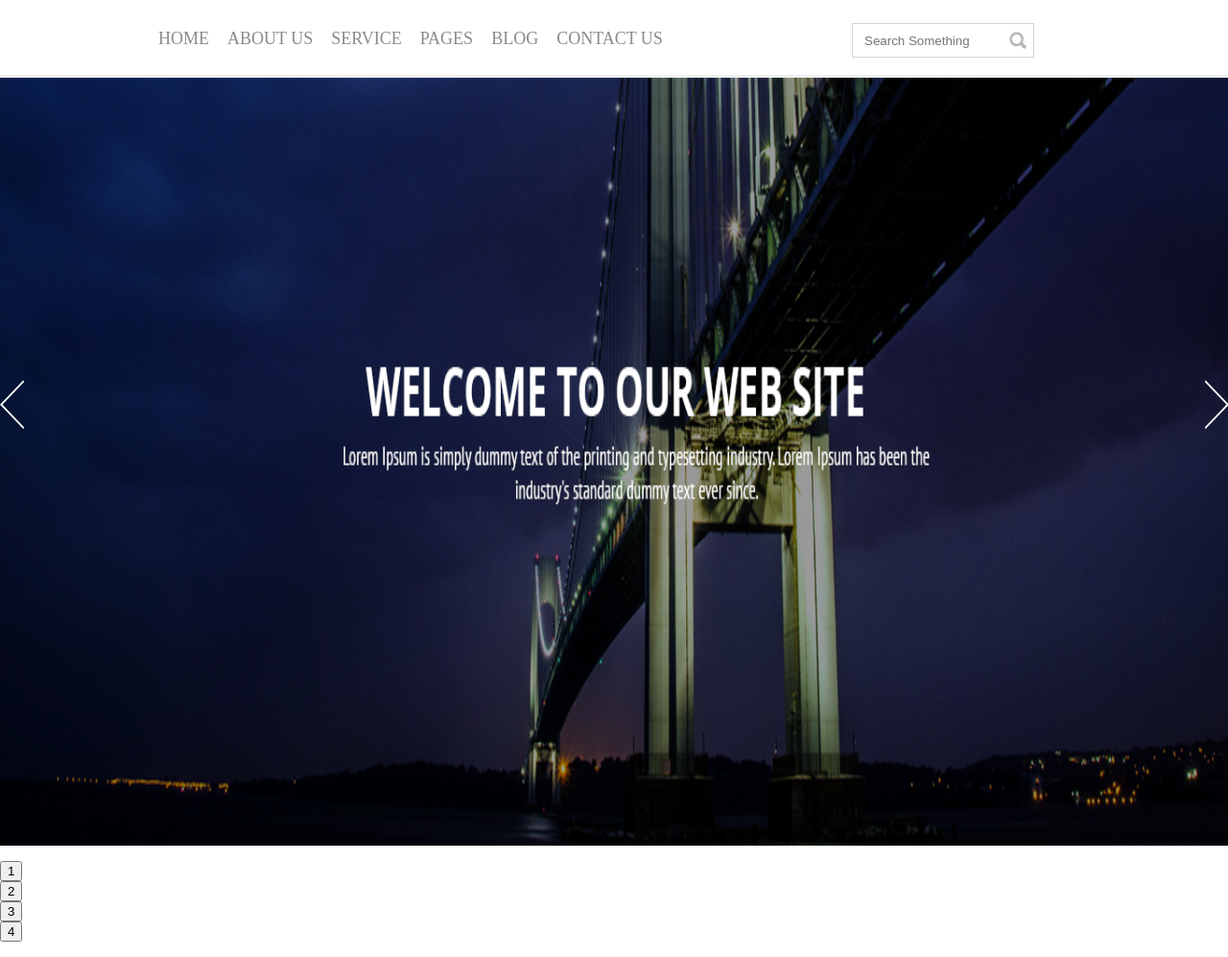
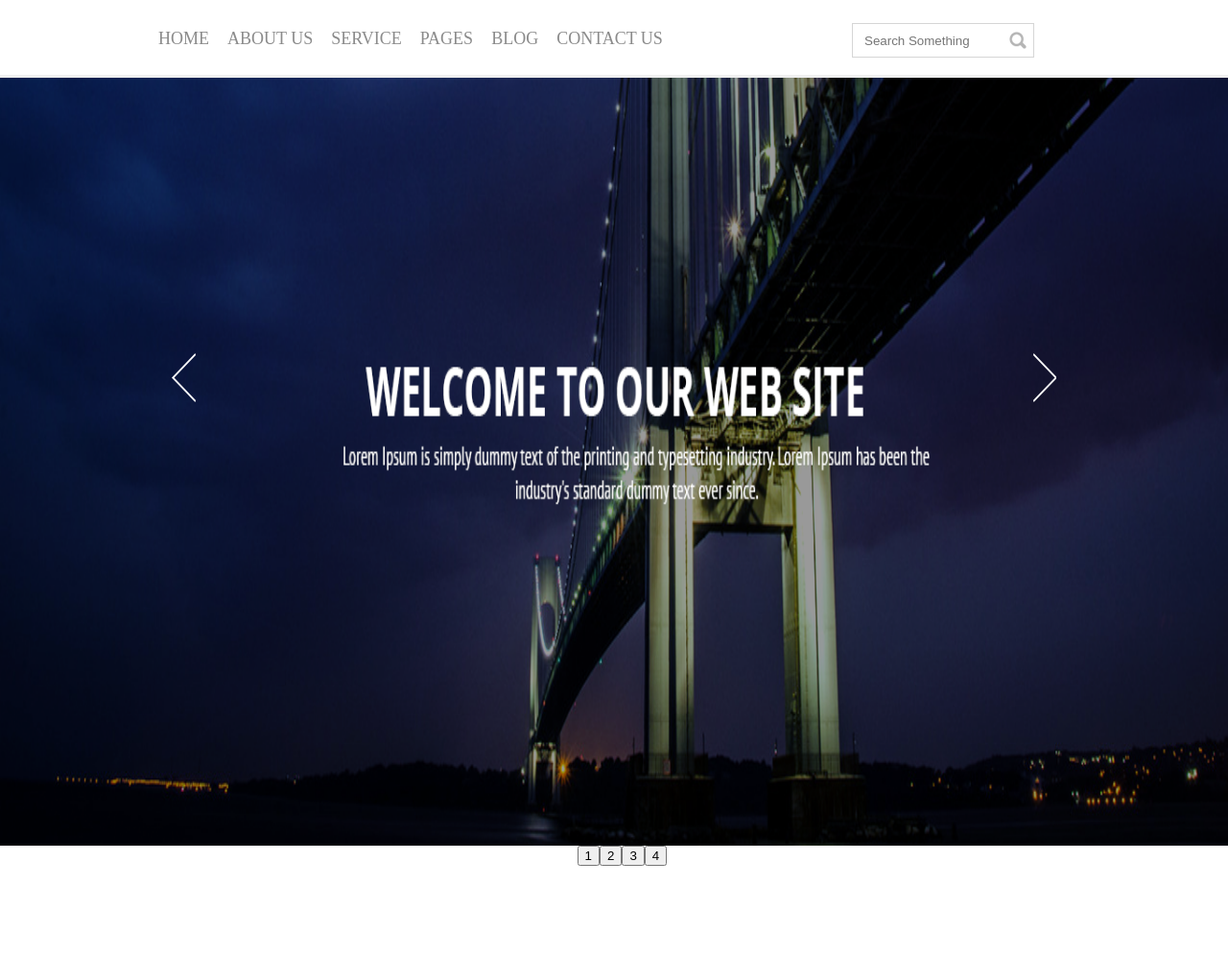
Before and after one commit to Everton-Santos/SiteTeste, a plain HTML site: page index.html in a window 1280 px wide. Shown: the part 62-1059 px from the top of the page at 96% size. After the commit the page ends 964 px from the top, so only its background shows below. Drawn offline with nearby package versions, Linux system fonts and the light colour scheme.

Commit message:
Carrossel atualizado

```diff
--- a/css/main.css
+++ b/css/main.css
@@ -110,7 +110,7 @@ button.slick-prev {
     position: absolute;
     background-image: url('../img/anterior.png');
     top: 35%;
-    left: 0;
+    left: 14%;
 }
 
 button.slick-next {
@@ -123,5 +123,28 @@ button.slick-next {
     position: absolute;
     background-image: url('../img/proximo.png');
     top: 35%;
-    right: 0;
+    right: 14%;
 }
+
+.slick-list {
+    width: 100%!important;
+}
+
+.slick-initialized {
+    overflow: hidden;
+}
+
+.slick-dots li button {
+
+}
+
+.slick-dots {
+    margin: 0 auto;
+    width: 50%;
+    position: relative;
+    left: 22%;
+}
+
+.slick-dots li {
+    display: inline-block;
+}
--- a/js/main.js
+++ b/js/main.js
@@ -3,5 +3,7 @@ $('.slider-principal').slick({
     infinite: true,
     speed: 300,
     slidesToShow: 1,
-    adaptiveHeight: true
+    adaptiveHeight: true,
+    autoplay: true,
+    autoplaySpeed: 2000
 });
```
